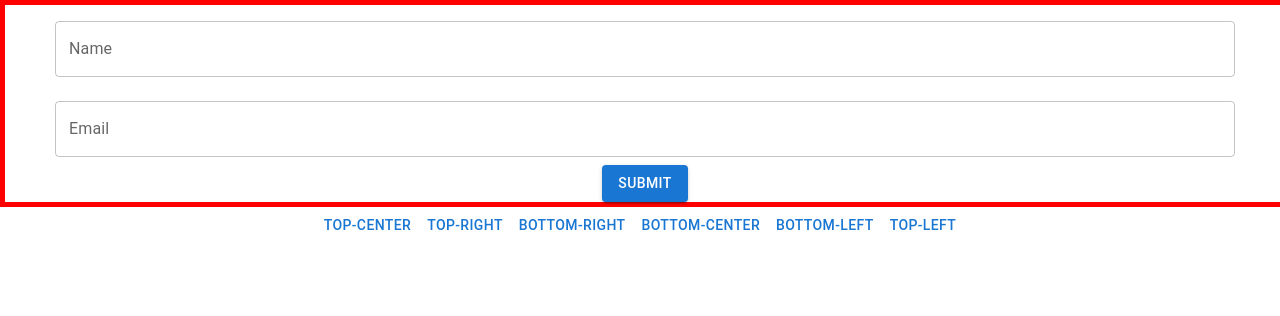
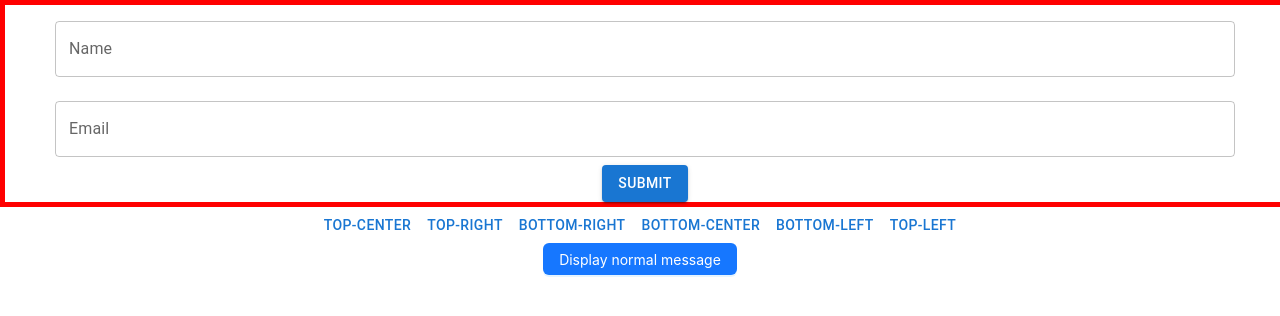
Before and after one commit to Sapphire127/investment-demo, a React (Create React App) app: page / in a window 1280 px wide. Shown: the top 316 px of the page. Built offline with nearby package versions, Linux system fonts and the light colour scheme.

Commit message:
add antd Message

```diff
--- a/src/main/home/components/Home/Home.tsx
+++ b/src/main/home/components/Home/Home.tsx
@@ -1,12 +1,14 @@
 import React from "react";
 import MyForm from "./MyForm.tsx";
 import MySnackbar from "./MySnackbar.tsx";
+import MyMessage from "./MyMessage.tsx";
 
 export default function Home () {
     return (
         <>
             <MyForm />
             <MySnackbar />
+            <MyMessage />
         </>
     );
 }
--- /dev/null
+++ b/src/main/home/components/Home/MyMessage.tsx
@@ -0,0 +1,21 @@
+import React from 'react';
+import { Button, message } from 'antd';
+
+const MyMessage: React.FC = () => {
+    const [messageApi, contextHolder] = message.useMessage();
+
+    const info = () => {
+        messageApi.info('Hello, Ant Design!');
+    };
+
+    return (
+        <>
+        {contextHolder}
+        <Button type="primary" onClick={info}>
+            Display normal message
+        </Button>
+        </>
+    );
+};
+
+export default MyMessage;
```
Also changed, not shown: src/main/home/components/Home/MySnackbar.css (deleted).
